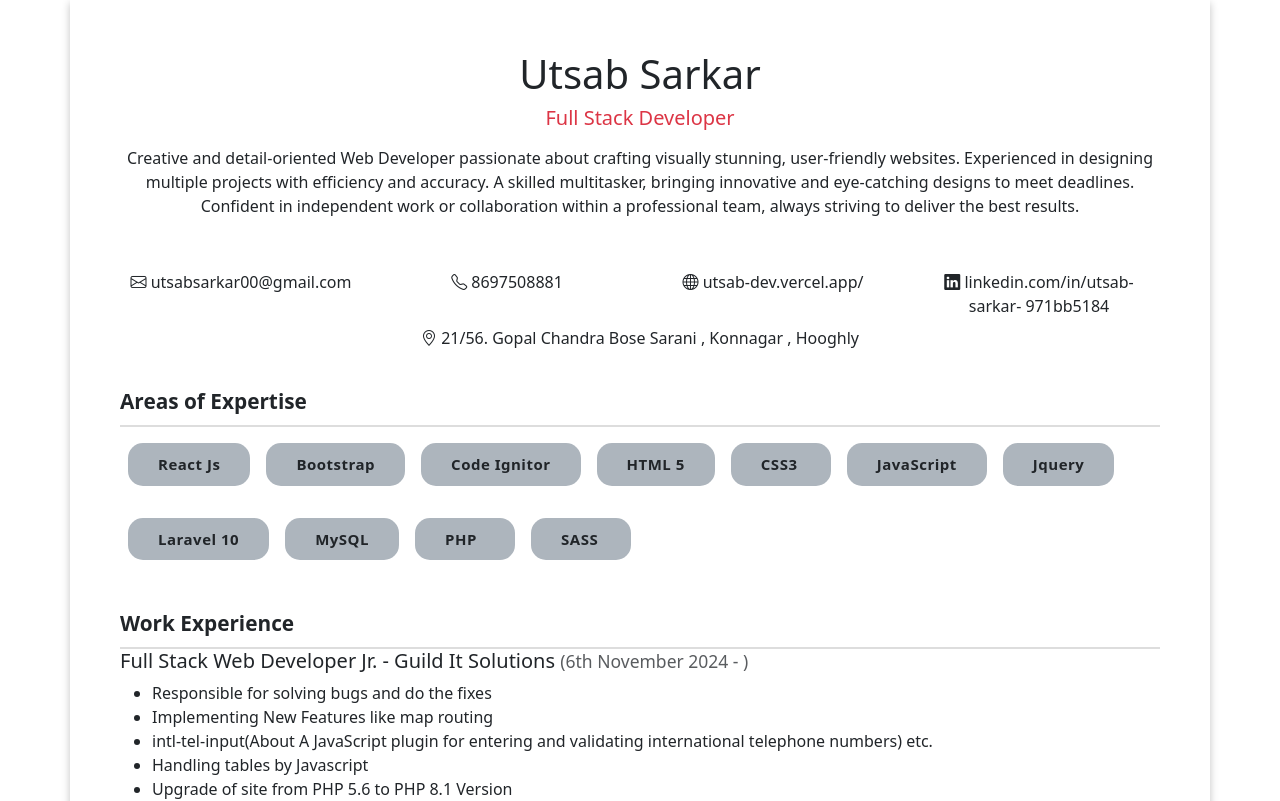
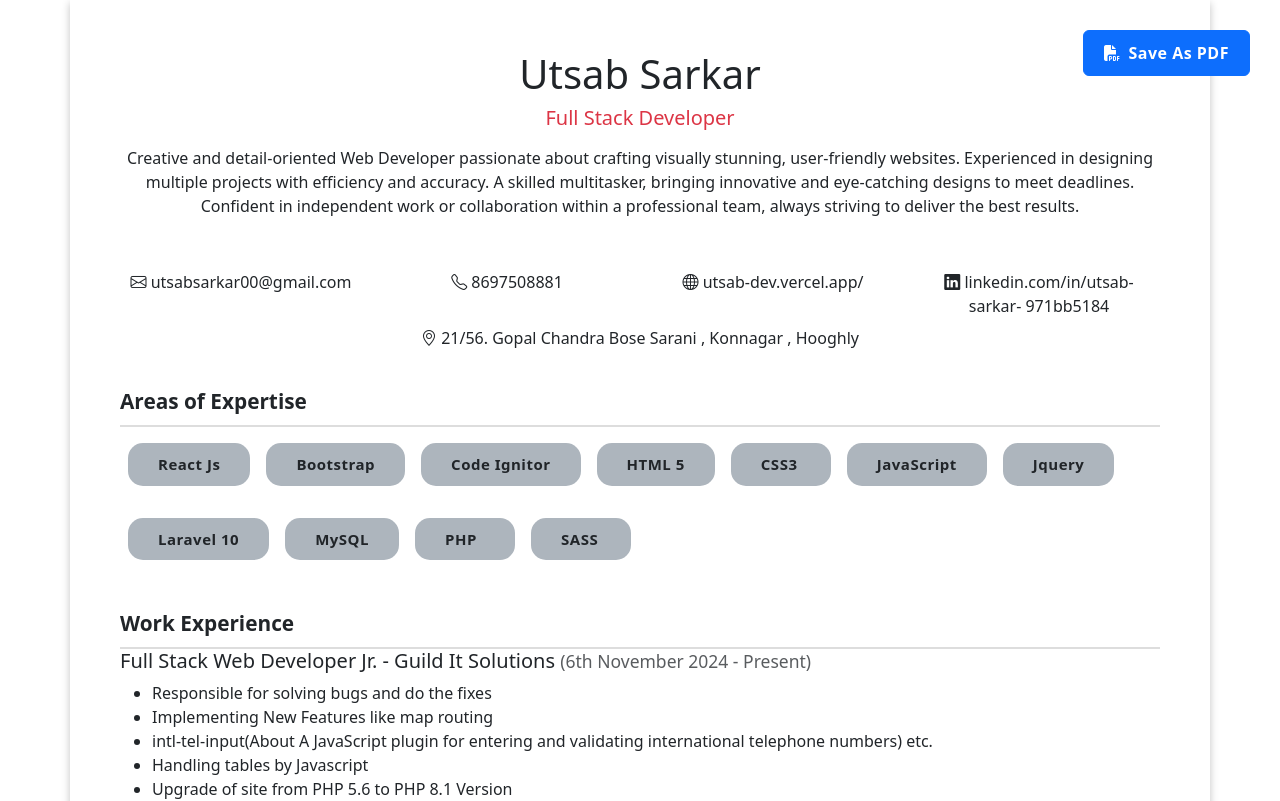
Before and after one commit to executor-utsab2000/Resume-Builder, a React (Vite) app: page /templates/template2 in a window 1280 px wide. Shown: the top 801 px of the page. Built offline with nearby package versions, Linux system fonts and the light colour scheme.

Commit message:
some done

```diff
--- a/src/Form.jsx
+++ b/src/Form.jsx
@@ -71,8 +71,7 @@ const Form = () => {
                         </tbody>
                     </table>
                 </section>
-                <br />
-                <hr />
+
                 <section>
                     <h4 className='mt-5 text-center'>Links :</h4>
                     <table className="table table-striped">
@@ -93,7 +92,7 @@ const Form = () => {
                     </table>
                 </section>
 
-                <hr />
+
 
                 <section>
                     <h4 className='mt-5 text-center'>Work Experience :</h4>
--- a/src/Template/Template2.jsx
+++ b/src/Template/Template2.jsx
@@ -1,14 +1,20 @@
 import SmallItems from '../Components/SmallItems';
 import '../CSS_SCSS/template2.scss'
 import UserContext from '../Context/UserContext';
-import { useContext } from 'react';
+import { useContext, useRef } from 'react';
+import { handleDownloadPdf } from '../JS/handleDownloadPdf';
 
 const Template2 = () => {
     const { userData } = useContext(UserContext)
+    const printContent = useRef(null)
 
     return (
         <>
-            <div className="container template2">
+            <div className="printBtnDiv">
+                <button className="btn btn-primary" onClick={() => handleDownloadPdf(printContent)}> <i class="fa-solid fa-file-pdf me-2"></i>Save As PDF</button>
+            </div>
+
+            <div className="container template2" ref={printContent}>
                 <div className="text-center">
                     <h1>{userData.fName + " " + userData.lName}</h1>
                     <h5 className="text-danger">{userData.designation}</h5>
@@ -39,7 +45,7 @@ const Template2 = () => {
                     userData.workExperience.map((elm) => {
                         return (
                             <div>
-                                <h5>{elm.designation} - <span className='text-capitalize'>{elm.companyName}</span> <span className="text-muted small">({`${elm.startDate} - ${elm.endDate}`})</span></h5>
+                                <h5>{elm.designation} - <span className='text-capitalize'>{elm.companyName}</span> <span className="text-muted small">({`${elm.startDate} - Present`})</span></h5>
                                 <ul>
                                     {
                                         elm.responsibilities.split(',').map(elm => <li>{elm}</li>)
--- a/src/Template/Template3.jsx
+++ b/src/Template/Template3.jsx
@@ -1,15 +1,20 @@
 import '../CSS_SCSS/template3.scss'
 import UserContext from '../Context/UserContext';
-import { useContext } from 'react';
-
+import { useContext, useRef } from 'react';
+import { handleDownloadPdf } from '../JS/handleDownloadPdf';
 const Template3 = () => {
     const { userData } = useContext(UserContext)
+    const printContent = useRef(null)
 
 
 
     return (
         <>
-            <div className="container py-5 template3">
+            <div className="printBtnDiv">
+                <button className="btn btn-primary" onClick={() => handleDownloadPdf(printContent)}> <i class="fa-solid fa-file-pdf me-2"></i>Save As PDF</button>
+            </div>
+
+            <div className="container py-5 template3" ref={printContent}>
                 <div className="row">
 
                     <div className="col-md-4 left-section">
@@ -73,7 +78,7 @@ const Template3 = () => {
                                                 {
                                                     elm.techStacks.split(',')?.map(elm => `${elm} , `)
                                                 }
-                                            )</small>
+                                                )</small>
                                         </h5>
                                         <small className="text-muted">{`${elm.startDate} - ${elm.endDate}`}</small>
                                         <ul>
--- a/src/Template/Template4.jsx
+++ b/src/Template/Template4.jsx
@@ -1,16 +1,22 @@
 import '../CSS_SCSS/template4.scss'
 import UserContext from '../Context/UserContext';
-import { useContext } from 'react';
+import { useContext, useRef } from 'react';
+import { handleDownloadPdf } from '../JS/handleDownloadPdf';
 
 
 const Template4 = () => {
 
     const { userData } = useContext(UserContext)
+    const printContent = useRef(null)
 
 
     return (
         <>
-            <div className="container py-4 template4">
+            <div className="printBtnDiv">
+                <button className="btn btn-primary" onClick={() => handleDownloadPdf(printContent)}> <i class="fa-solid fa-file-pdf me-2"></i>Save As PDF</button>
+            </div>
+
+            <div className="container py-4 template4" ref={printContent}>
                 <div className="text-start">
                     <h2 className="fw-bold">{userData.fName + " " + userData.lName}</h2>
                     <h6 className="text-danger">{userData.designation}</h6>
--- a/src/Template/Template5.jsx
+++ b/src/Template/Template5.jsx
@@ -1,15 +1,22 @@
 import '../CSS_SCSS/template5.scss'
 import React from 'react'
 import UserContext from '../Context/UserContext';
-import { useContext } from 'react';
+import { useContext, useRef } from 'react';
+import { handleDownloadPdf } from '../JS/handleDownloadPdf';
 
 const Template5 = () => {
 
     const { userData } = useContext(UserContext)
+    const printContent = useRef(null)
 
     return (
         <>
-            <div className='container template5'>
+            <div className="printBtnDiv">
+                <button className="btn btn-primary" onClick={() => handleDownloadPdf(printContent)}> <i class="fa-solid fa-file-pdf me-2"></i>Save As PDF</button>
+            </div>
+
+
+            <div className='container template5' ref={printContent}>
 
                 <div className="text-start">
                     <div className="name">{userData.fName + " " + userData.lName}</div>
--- a/src/Template/Template6.jsx
+++ b/src/Template/Template6.jsx
@@ -1,16 +1,21 @@
 import '../CSS_SCSS/template6.scss'
 import UserContext from '../Context/UserContext';
-import { useContext } from 'react';
+import { useContext, useRef } from 'react';
+import { handleDownloadPdf } from '../JS/handleDownloadPdf';
 
 const Template6 = () => {
 
     const { userData } = useContext(UserContext)
+    const printContent = useRef(null)
 
 
     return (
         <>
+            <div className="printBtnDiv">
+                <button className="btn btn-primary" onClick={() => handleDownloadPdf(printContent)}> <i class="fa-solid fa-file-pdf me-2"></i>Save As PDF</button>
+            </div>
 
-            <div class="container template6">
+            <div class="container template6" ref={printContent}>
                 <header class="top-section">
                     <div class="left-header">
                         <h1>{userData.fName + " " + userData.lName}</h1>
--- a/src/Template/Template7.jsx
+++ b/src/Template/Template7.jsx
@@ -1,14 +1,20 @@
 import '../CSS_SCSS/template7.scss'
 import UserContext from '../Context/UserContext';
-import { useContext } from 'react';
+import { useContext, useRef } from 'react';
+import { handleDownloadPdf } from '../JS/handleDownloadPdf';
 
 
 const Template7 = () => {
     const { userData } = useContext(UserContext)
+    const printContent = useRef(null)
 
     return (
         <>
-            <div className='container resume template7'>
+            <div className="printBtnDiv">
+                <button className="btn btn-primary" onClick={() => handleDownloadPdf(printContent)}> <i class="fa-solid fa-file-pdf me-2"></i>Save As PDF</button>
+            </div>
+
+            <div className='container resume template7' ref={printContent}>
                 <div>
                     <header>
                         <h1>{userData.fName + " " + userData.lName}</h1>
--- a/src/Template/Template8.jsx
+++ b/src/Template/Template8.jsx
@@ -1,15 +1,21 @@
 import '../CSS_SCSS/template8.scss'
 import UserContext from '../Context/UserContext';
-import { useContext } from 'react';
+import { useContext, useRef } from 'react';
+import { handleDownloadPdf } from '../JS/handleDownloadPdf';
 
 
 
 const Template8 = () => {
     const { userData } = useContext(UserContext)
+    const printContent = useRef(null)
 
     return (
         <>
-            <div className=" container template8">
+            <div className="printBtnDiv">
+                <button className="btn btn-primary" onClick={() => handleDownloadPdf(printContent)}> <i class="fa-solid fa-file-pdf me-2"></i>Save As PDF</button>
+            </div>
+
+            <div className=" container template8" ref={printContent}>
                 <div className="resume">
                     <div className="left-column">
                         <h1>{userData.fName + " " + userData.lName}</h1>
```
